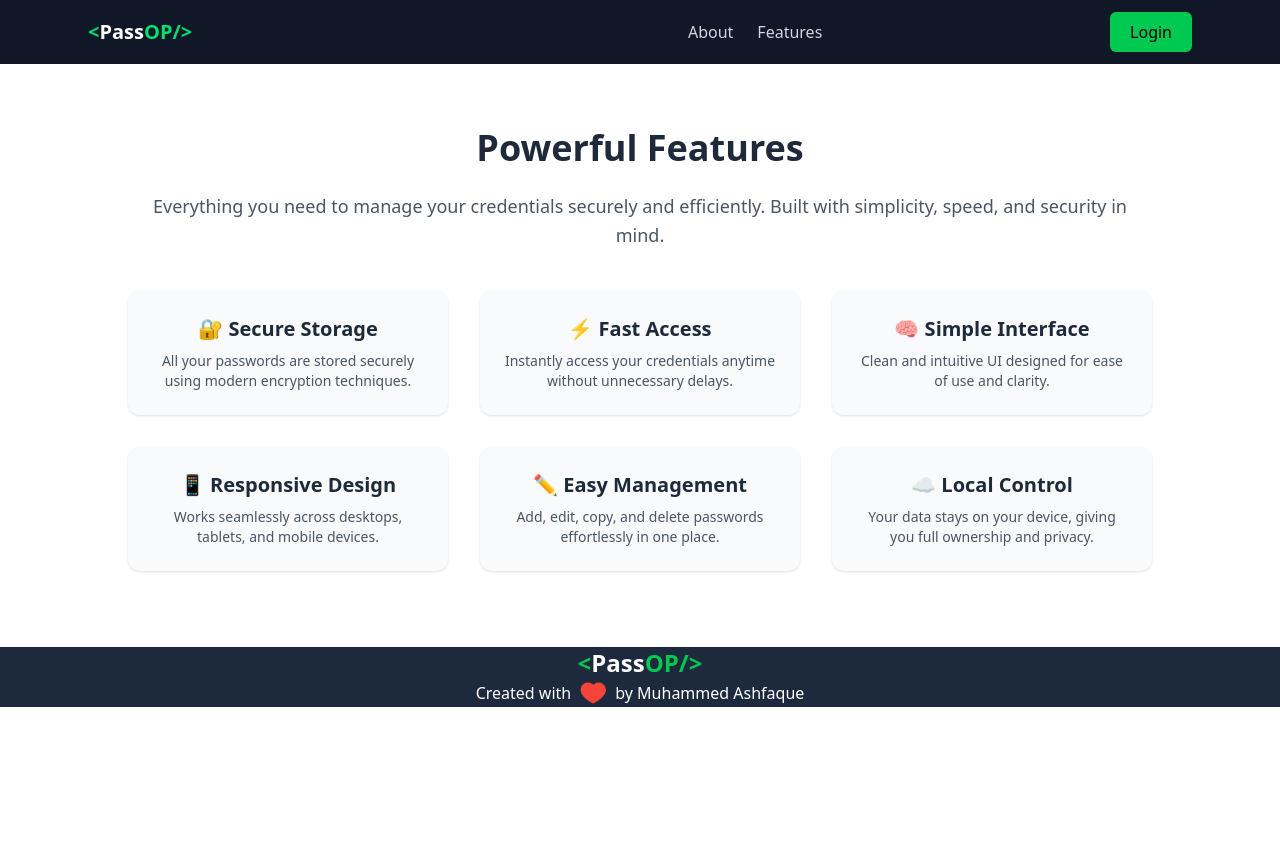
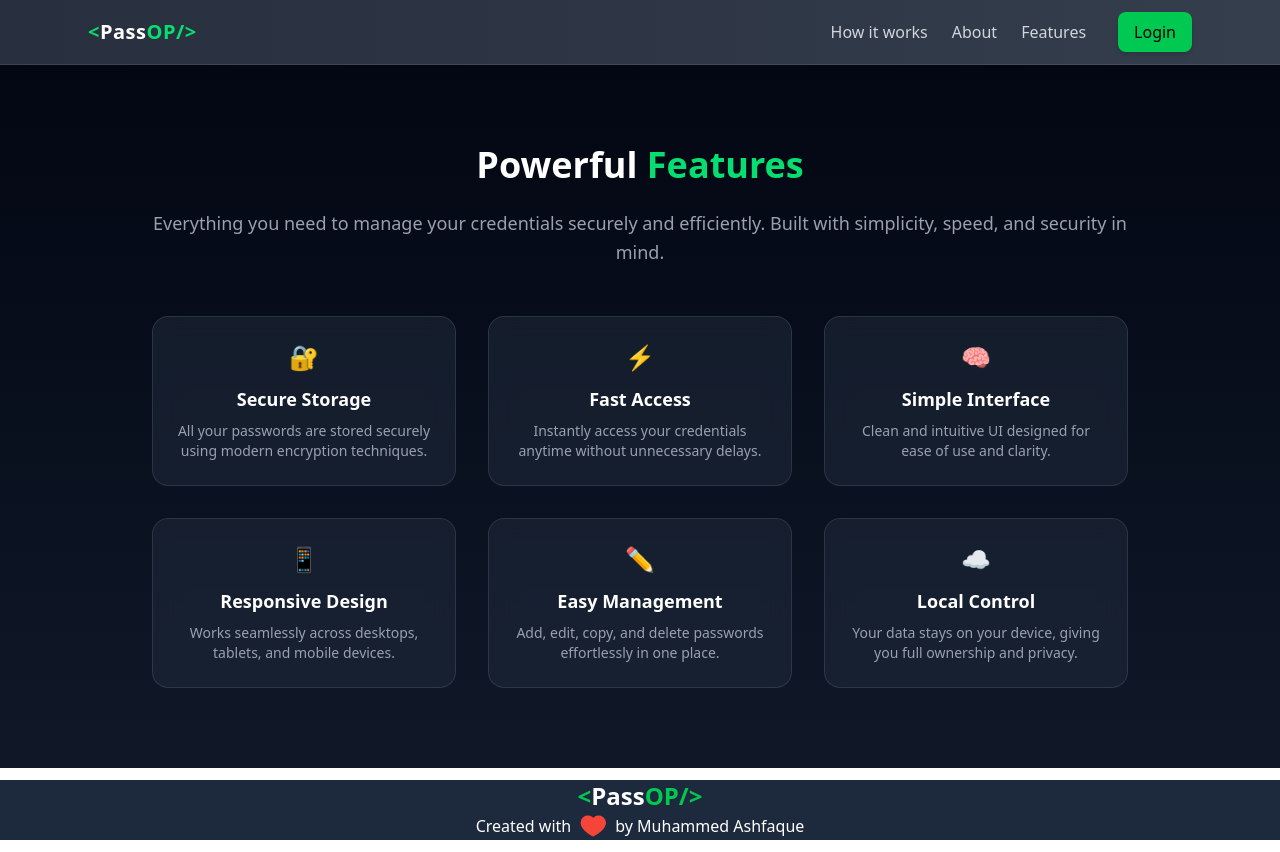
Before and after one commit to MuhammedAshfaque/Credential-Manager, a React (Vite) app in the folder Frontend/: page /features in a window 1280 px wide. Before the commit the page ends 800 px from the top, so only its background shows below. Built offline with nearby package versions, Linux system fonts and the light colour scheme.

Commit message:
style changed

```diff
--- a/Frontend/package.json
+++ b/Frontend/package.json
@@ -10,14 +10,15 @@
     "preview": "vite preview"
   },
   "dependencies": {
+    "@heroicons/react": "^2.2.0",
     "@tailwindcss/vite": "^4.1.11",
     "axios": "^1.11.0",
     "react": "^19.1.0",
     "react-dom": "^19.1.0",
+    "react-router-dom": "^7.8.0",
     "react-toastify": "^11.0.5",
     "tailwindcss": "^4.1.11",
-    "uuid": "^11.1.0",
-    "react-router-dom": "^7.8.0"
+    "uuid": "^11.1.0"
   },
   "devDependencies": {
     "@eslint/js": "^9.30.1",
--- a/Frontend/src/App.jsx
+++ b/Frontend/src/App.jsx
@@ -8,6 +8,7 @@ import Home from "./pages/Home";
 import Login from "./pages/Login";
 import About from "./pages/About";
 import Features from "./pages/Features";
+import HowItWorks from "./pages/HowItWorks";
 function App() {
 
   return (
@@ -21,6 +22,7 @@ function App() {
           <Route path='/login' element={<Login/>}></Route>
           <Route path='/about' element={<About/>}></Route>
           <Route path='/features' element={<Features/>}></Route>
+          <Route path='/how-it-works' element={<HowItWorks/>}></Route>
         </Routes>
         <Footer/>
      </div>
--- a/Frontend/src/components/Navbar.jsx
+++ b/Frontend/src/components/Navbar.jsx
@@ -13,24 +13,18 @@ const Navbar = () => {
         setUser('');
         navigate('/login')
     }
-    const [user, setUser] = useState(null);
+    const [user, setUser] = useState("");
     const fetchProfile = async () => {
         try {
           if (!token) return;
-          const res = await axios.get(
-            `${backendUrl}/api/user/get-profile`,
-            {
-              headers: {
-                Authorization: `Bearer ${token}`,
-              },
-            }
-          );
+          const res = await axios.get(backendUrl + '/api/user/get-profile',
+            { headers: { token } })
           setUser(res.data.userData);
         } catch (error) {
             console.error("Error fetching profile:", error);
-            // setToken("");
-            // setUser(null);
-            // localStorage.removeItem("token")
+            setToken("");
+            setUser(null);
+            localStorage.removeItem("token")
         }
       };
       useEffect(() => {
@@ -38,60 +32,83 @@ const Navbar = () => {
       }, [token])
 
     return (
-        <nav className="w-full bg-gray-900 text-white">
+        <nav className="w-full sticky top-0 z-50 bg-gradient-to-r from-gray-900/90 to-gray-800/90 backdrop-blur-md border-b border-white/10 text-white">
   <div className="max-w-6xl mx-auto px-6 h-16 flex items-center justify-between">
+
+    {/* LEFT: Logo + User */}
+    <div className="flex items-center gap-6">
 
       {/* Logo */}
       <div
-                    className="text-xl font-semibold cursor-pointer"
         onClick={() => navigate('/')}
+        className="text-xl font-bold cursor-pointer tracking-wide"
       >
         <span className="text-green-400">&lt;</span>
         Pass<span className="text-green-400">OP/&gt;</span>
       </div>
 
-                {/* Middle Nav Links */}
-                <div className="ml-52 flex gap-6">
-                    <button
-                        onClick={() => navigate('/about')}
-                        className="text-gray-300 hover:text-green-400 transition"
-                    >
-                        About
-                    </button>
-
-                    <button
-                        onClick={() => navigate('/features')}
-                        className="text-gray-300 hover:text-green-400 transition"
-                    >
-                        Features
-                    </button>
+      {/* User Name */}
+      {token && (
+        <span className="hidden sm:inline text-sm text-gray-300">
+          Hi, <span className="text-green-400 font-semibold text-lg">{user?.name}</span> 👋
+        </span>
+      )}
     </div>
 
-                {/* Right Section (Auth) */}
+    {/* RIGHT: Nav Links + Auth */}
+    <div className="flex items-center gap-8">
+
+      {/* Nav Links */}
+      <div className="flex gap-6">
+        {["How it works"].map((item) => (
+          <button
+            key={item}
+            onClick={() => navigate(`/how-it-works`)}
+            className="relative text-gray-300 hover:text-green-400 transition
+                       after:absolute after:left-0 after:-bottom-1 after:h-[2px]
+                       after:w-0 after:bg-green-400 after:transition-all
+                       hover:after:w-full cursor-pointer"
+          >
+            {item}
+          </button>
+        ))}
+        {["About", "Features"].map((item) => (
+          <button
+            key={item}
+            onClick={() => navigate(`/${item.toLowerCase()}`)}
+            className="relative text-gray-300 hover:text-green-400 transition
+                       after:absolute after:left-0 after:-bottom-1 after:h-[2px]
+                       after:w-0 after:bg-green-400 after:transition-all
+                       hover:after:w-full cursor-pointer"
+          >
+            {item}
+          </button>
+        ))}
+      </div>
+
+      {/* Auth Button */}
       {token ? (
-                    <div className="flex justify-startitems-center gap-4">
-                        <span className="text-gray-300 text-sm">
-                            Hi, <span className="text-amber-600 font-medium">{user?.name}</span> 👋
-                            <span className="hidden md:inline"> Welcome back</span>
-                        </span>
-
         <button
           onClick={logout}
-                            className="px-5 py-2 rounded-md bg-red-500 hover:bg-red-400 transition cursor-pointer"
+          className="px-4 py-2 rounded-lg bg-red-500/90 hover:bg-red-500
+                     transition shadow-md hover:shadow-red-500/40 cursor-pointer"
         >
           Logout
         </button>
-                    </div>
       ) : (
         <button
           onClick={() => navigate('/login')}
-                        className="px-5 py-2 rounded-md bg-green-500 text-black font-medium hover:bg-green-400 transition cursor-pointer"
+          className="px-4 py-2 rounded-lg bg-green-500 text-black font-medium
+                     hover:bg-green-400 transition shadow-md hover:shadow-green-500/40 cursor-pointer"
         >
           Login
         </button>
       )}
     </div>
+
+  </div>
 </nav>
+
     )
 }
 
--- a/Frontend/src/pages/About.jsx
+++ b/Frontend/src/pages/About.jsx
@@ -1,51 +1,66 @@
 const About = () => {
   return (
-    <section className="bg-gray-50 py-16 px-6">
-      <div className="max-w-5xl mx-auto text-center">
-        <h2 className="text-3xl md:text-4xl font-bold text-gray-800 mb-6">
-          About Our Password Manager
+    <section className="py-20 bg-gradient-to-b from-gray-950 to-gray-900 text-white">
+      <div className="max-w-5xl mx-auto px-6 text-center">
+
+        <h2 className="text-3xl md:text-4xl font-bold mb-6">
+          About <span className="text-green-400">Our Password Manager</span>
         </h2>
 
-        <p className="text-gray-600 text-lg leading-relaxed mb-6">
+        <p className="text-gray-400 text-lg leading-relaxed mb-6">
           In today’s digital world, keeping your credentials safe is more
           important than ever. Our Password Manager is designed to help you
           securely store, manage, and access all your passwords in one place.
         </p>
 
-        <p className="text-gray-600 text-lg leading-relaxed mb-8">
+        <p className="text-gray-400 text-lg leading-relaxed mb-10">
           With a focus on strong encryption, simplicity, and performance, we
           ensure that your data remains private and fully under your control.
           No clutter, no confusion—just a clean and secure experience.
         </p>
 
-        <div className="grid grid-cols-1 sm:grid-cols-2 md:grid-cols-4 gap-6 mt-10">
-          <div className="bg-white p-6 rounded-xl shadow-sm">
-            <h3 className="text-xl font-semibold text-gray-800 mb-2">🔐 Secure</h3>
-            <p className="text-gray-600 text-sm">
-              Your credentials are protected using modern security practices.
-            </p>
-          </div>
+        {/* Feature Cards */}
+        <div className="grid grid-cols-1 sm:grid-cols-2 md:grid-cols-4 gap-6">
 
-          <div className="bg-white p-6 rounded-xl shadow-sm">
-            <h3 className="text-xl font-semibold text-gray-800 mb-2">⚡ Fast</h3>
-            <p className="text-gray-600 text-sm">
-              Access your passwords instantly whenever you need them.
-            </p>
-          </div>
+          {[
+            {
+              title: "Secure",
+              icon: "🔐",
+              desc: "Your credentials are protected using modern security practices.",
+            },
+            {
+              title: "Fast",
+              icon: "⚡",
+              desc: "Access your passwords instantly whenever you need them.",
+            },
+            {
+              title: "Simple",
+              icon: "🧠",
+              desc: "Clean and intuitive interface designed for everyday users.",
+            },
+            {
+              title: "Modern",
+              icon: "📱",
+              desc: "Fully responsive design built with modern web technologies.",
+            },
+          ].map((item, idx) => (
+            <div
+              key={idx}
+              className="bg-gray-800/60 backdrop-blur-md border border-white/10
+                         p-6 rounded-2xl hover:border-green-400/50
+                         hover:shadow-lg hover:shadow-green-500/10
+                         transition-all"
+            >
+              <div className="text-2xl mb-3">{item.icon}</div>
+              <h3 className="text-lg font-semibold mb-2">
+                {item.title}
+              </h3>
+              <p className="text-sm text-gray-400">
+                {item.desc}
+              </p>
+            </div>
+          ))}
 
-          <div className="bg-white p-6 rounded-xl shadow-sm">
-            <h3 className="text-xl font-semibold text-gray-800 mb-2">🧠 Simple</h3>
-            <p className="text-gray-600 text-sm">
-              Clean and intuitive interface designed for everyday users.
-            </p>
-          </div>
-
-          <div className="bg-white p-6 rounded-xl shadow-sm">
-            <h3 className="text-xl font-semibold text-gray-800 mb-2">📱 Modern</h3>
-            <p className="text-gray-600 text-sm">
-              Fully responsive design built with modern web technologies.
-            </p>
-          </div>
         </div>
       </div>
     </section>
--- a/Frontend/src/pages/Features.jsx
+++ b/Frontend/src/pages/Features.jsx
@@ -1,75 +1,68 @@
 const Features = () => {
   return (
-    <section className="bg-white py-16 px-6">
-      <div className="max-w-5xl mx-auto text-center">
-        <h2 className="text-3xl md:text-4xl font-bold text-gray-800 mb-6">
-          Powerful Features
+    <section className="py-20 bg-gradient-to-b from-gray-950 to-gray-900 text-white">
+      <div className="max-w-5xl mx-auto px-6 text-center">
+
+        <h2 className="text-3xl md:text-4xl font-bold mb-6">
+          Powerful <span className="text-green-400">Features</span>
         </h2>
 
-        <p className="text-gray-600 text-lg leading-relaxed mb-10">
+        <p className="text-gray-400 text-lg leading-relaxed mb-12">
           Everything you need to manage your credentials securely and
           efficiently. Built with simplicity, speed, and security in mind.
         </p>
 
+        {/* Feature Grid */}
         <div className="grid grid-cols-1 sm:grid-cols-2 md:grid-cols-3 gap-8">
 
-          {/* Feature Card */}
-          <div className="bg-gray-50 p-6 rounded-xl shadow-sm hover:shadow-md transition">
-            <h3 className="text-xl font-semibold text-gray-800 mb-2">
-              🔐 Secure Storage
-            </h3>
-            <p className="text-gray-600 text-sm">
-              All your passwords are stored securely using modern encryption
-              techniques.
-            </p>
-          </div>
-
-          <div className="bg-gray-50 p-6 rounded-xl shadow-sm hover:shadow-md transition">
-            <h3 className="text-xl font-semibold text-gray-800 mb-2">
-              ⚡ Fast Access
-            </h3>
-            <p className="text-gray-600 text-sm">
-              Instantly access your credentials anytime without unnecessary
-              delays.
-            </p>
-          </div>
-
-          <div className="bg-gray-50 p-6 rounded-xl shadow-sm hover:shadow-md transition">
-            <h3 className="text-xl font-semibold text-gray-800 mb-2">
-              🧠 Simple Interface
-            </h3>
-            <p className="text-gray-600 text-sm">
-              Clean and intuitive UI designed for ease of use and clarity.
-            </p>
-          </div>
-
-          <div className="bg-gray-50 p-6 rounded-xl shadow-sm hover:shadow-md transition">
-            <h3 className="text-xl font-semibold text-gray-800 mb-2">
-              📱 Responsive Design
-            </h3>
-            <p className="text-gray-600 text-sm">
-              Works seamlessly across desktops, tablets, and mobile devices.
-            </p>
-          </div>
-
-          <div className="bg-gray-50 p-6 rounded-xl shadow-sm hover:shadow-md transition">
-            <h3 className="text-xl font-semibold text-gray-800 mb-2">
-              ✏️ Easy Management
-            </h3>
-            <p className="text-gray-600 text-sm">
-              Add, edit, copy, and delete passwords effortlessly in one place.
-            </p>
-          </div>
-
-          <div className="bg-gray-50 p-6 rounded-xl shadow-sm hover:shadow-md transition">
-            <h3 className="text-xl font-semibold text-gray-800 mb-2">
-              ☁️ Local Control
-            </h3>
-            <p className="text-gray-600 text-sm">
-              Your data stays on your device, giving you full ownership and
-              privacy.
-            </p>
-          </div>
+          {[
+            {
+              title: "Secure Storage",
+              icon: "🔐",
+              desc: "All your passwords are stored securely using modern encryption techniques.",
+            },
+            {
+              title: "Fast Access",
+              icon: "⚡",
+              desc: "Instantly access your credentials anytime without unnecessary delays.",
+            },
+            {
+              title: "Simple Interface",
+              icon: "🧠",
+              desc: "Clean and intuitive UI designed for ease of use and clarity.",
+            },
+            {
+              title: "Responsive Design",
+              icon: "📱",
+              desc: "Works seamlessly across desktops, tablets, and mobile devices.",
+            },
+            {
+              title: "Easy Management",
+              icon: "✏️",
+              desc: "Add, edit, copy, and delete passwords effortlessly in one place.",
+            },
+            {
+              title: "Local Control",
+              icon: "☁️",
+              desc: "Your data stays on your device, giving you full ownership and privacy.",
+            },
+          ].map((feature, idx) => (
+            <div
+              key={idx}
+              className="bg-gray-800/60 backdrop-blur-md border border-white/10
+                         p-6 rounded-2xl hover:border-green-400/50
+                         hover:shadow-lg hover:shadow-green-500/10
+                         transition-all"
+            >
+              <div className="text-2xl mb-3">{feature.icon}</div>
+              <h3 className="text-lg font-semibold mb-2">
+                {feature.title}
+              </h3>
+              <p className="text-sm text-gray-400">
+                {feature.desc}
+              </p>
+            </div>
+          ))}
 
         </div>
       </div>
```
Also changed, not shown: Frontend/src/pages/HowItWorks.jsx (added, +85 -0 lines), 1 other file (tests, documents, lock files or other folders). Lines whose indentation alone changed are shown as unchanged.
